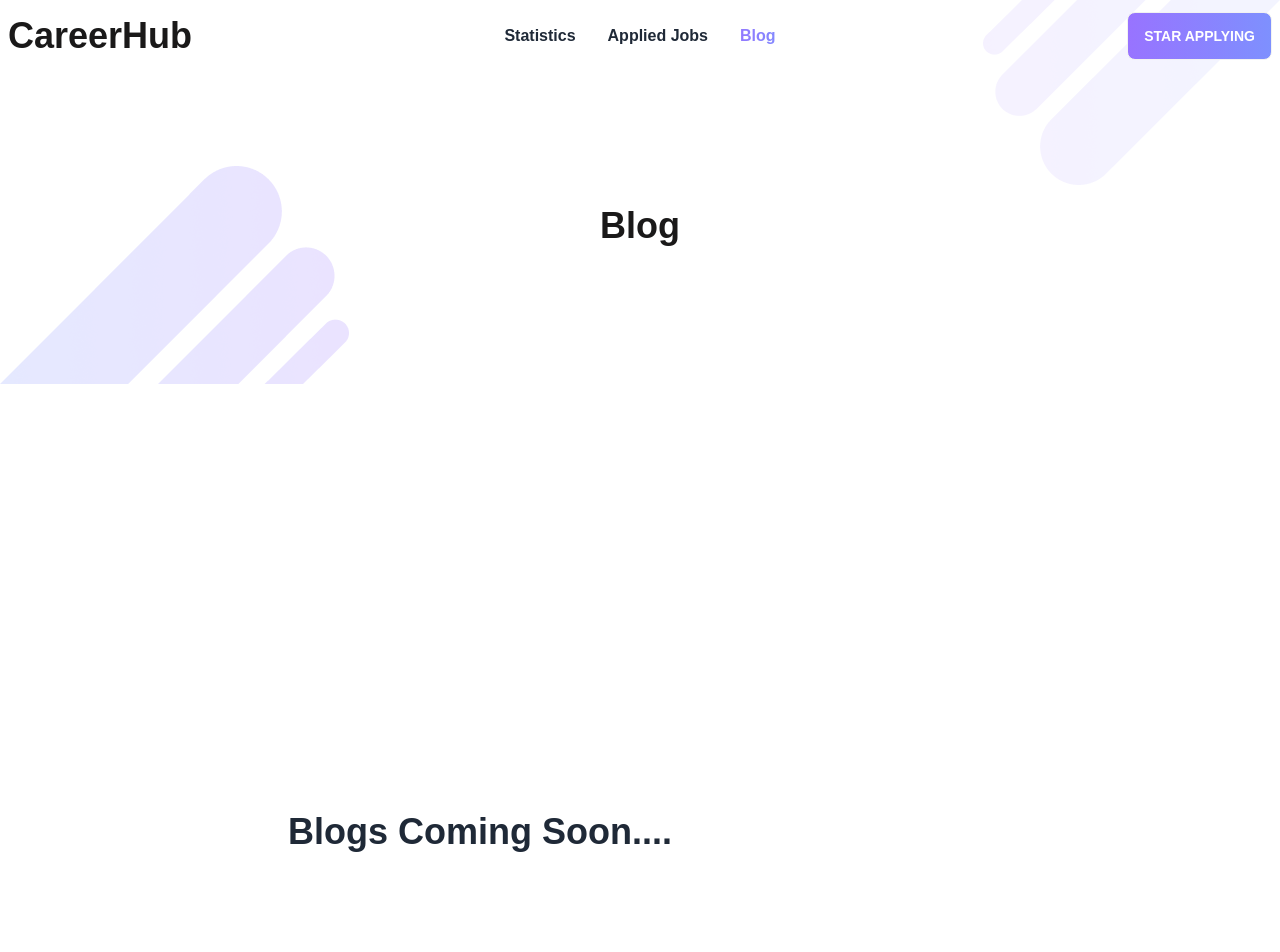
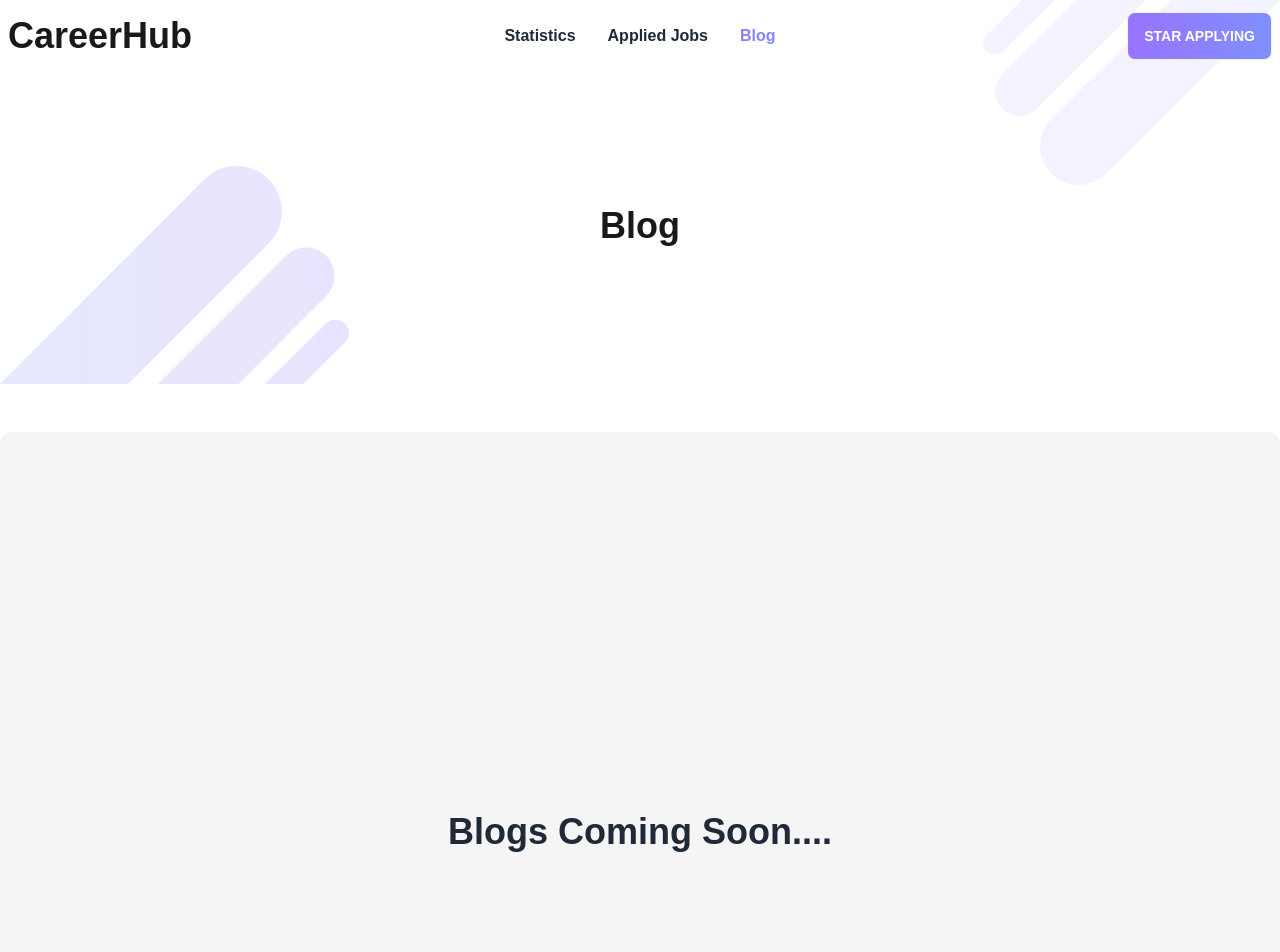
Before and after one commit to Shohanojjaman/career-hub, a React (Vite) app: page /blog in a window 1280 px wide. Shown: the top 952 px of the page. Built offline with nearby package versions, Linux system fonts and the light colour scheme.

Commit message:
Fixed some issue.

```diff
--- a/src/components/Utilities/ComingSoon/ComingSoon.jsx
+++ b/src/components/Utilities/ComingSoon/ComingSoon.jsx
@@ -2,7 +2,7 @@ import PropTypes from 'prop-types';
 
 const ComingSoon = ({ page }) => {
   return (
-    <div className="w-full md:w-[75%] flex justify-center items-center min-h-screen">
+    <div className="w-full flex justify-center items-center min-h-screen bg-neutral-100 rounded-xl">
       <h4 className="text-2xl lg:text-4xl font-semibold">{page} Coming Soon....</h4>
     </div>
   );
```
